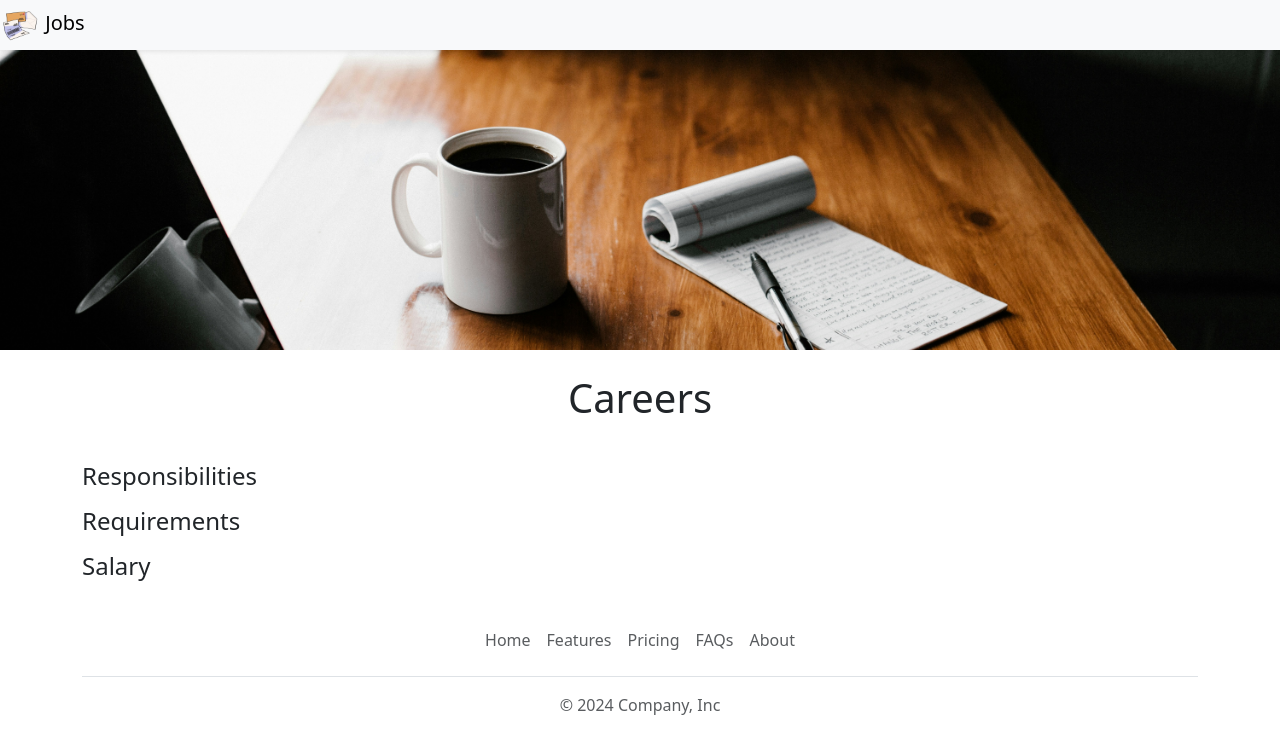
After one commit to GhoulRe/Job-portal-website, a Flask app: template templates/jobpage.html in a window 1280 px wide. The commit adds this page. Shown: the top 754 px of the page. Run offline with Flask 3, Linux system fonts and the light colour scheme; the template is opened without the code that fills it, so the values that code supplies are empty.

Commit message:
dynamic pages for each job

```diff
--- a/app.py
+++ b/app.py
@@ -1,5 +1,5 @@
 from flask import Flask, render_template, jsonify
-from database import load_jobs_from_db
+from database import load_jobs_from_db, load_work_from_db
 
 app = Flask(__name__)
 
@@ -15,6 +15,12 @@ def list_jobs():
   jobs = load_jobs_from_db()
   return jsonify(jobs)
 
-
+@app.route("/job/<id>")
+def show_job(id):
+  job=load_work_from_db(id)
+  if not job:
+    return "Not Found", 404
+  return render_template('jobpage.html',
+                         job=job)
 if __name__ == "__main__":
   app.run(host='0.0.0.0', debug=True)
--- a/templates/home.html
+++ b/templates/home.html
@@ -11,7 +11,9 @@
 </head>
 <body>
   {% include 'nav.html' %}
-  <img src="https://4b73d903-adb4-441d-a4ce-73599253a754-00-3syut7o23dyjt.sisko.replit.dev/static/careers.jpg" alt="banner"  style="object-fit:cover;height:300px;width:100%;>
+  <img src="https://4b73d903-adb4-441d-a4ce-73599253a754-00-3syut7o23dyjt.sisko.replit.dev/static/careers.jpg" alt="banner"  style="object-fit:cover;height:300px;width:100%;">
+  <div class="container">
+
   <h1 class="text-center mt-2 mb-4 p-3">Careers</h1>
   <div class="d-flex p-3">
     <div class="w-50">
@@ -32,5 +34,6 @@
     </div>
   </div>
   {% include 'footer.html' %}
+  </div>
 </body>
 </html>
--- a/templates/jobitem.html
+++ b/templates/jobitem.html
@@ -5,8 +5,10 @@
   {% if 'salary' in job %}
    <div><b>Salary:</b> {{job['salary']}}</div>
   {% endif %}
+    <div><b>Responsibilities:</b> {{job['responsibilites']}}</div>
+    <div><b>Requirements:</b> {{job['requirements']}}</div>
   </div>
   <div class="col-3">
-  <a href="mailto:zeroxzaber@gmail.com?subject=Application%20for%20{{job['Title']}}&body=My%20name%3A%20%3Cyour%20name%3E%0D%0A%0D%0AMy%20Resume%20link%3A%20%3Cresume%20link%3E%0D%0A%0D%0AMy%20LinkIn%20link%3A%20%3Clinkedin%20in%3E" type="button" class="btn btn-outline-primary">Apply</a>
+  <a href="/job/{{job['id']}}" type="button" class="btn btn-outline-primary">Apply</a>
   </div>
 </div>
--- /dev/null
+++ b/templates/jobpage.html
@@ -0,0 +1,34 @@
+<!DOCTYPE html>
+<html lang="en">
+<head>
+  <meta charset="UTF-8">
+  <meta http-equiv="X-UA-Compatible" content="IE=edge">
+  <meta name="viewport" content="width=device-width, initial-scale=1.0">
+  <title>{{job.title}} - Jobs Portal</title>
+  <link href="https://cdn.jsdelivr.net/npm/bootstrap@5.3.3/dist/css/bootstrap.min.css" rel="stylesheet" integrity="sha384-QWTKZyjpPEjISv5WaRU9OFeRpok6YctnYmDr5pNlyT2bRjXh0JMhjY6hW+ALEwIH" crossorigin="anonymous">
+</head>
+<body>
+  {% include 'nav.html' %}
+  <img src="https://4b73d903-adb4-441d-a4ce-73599253a754-00-3syut7o23dyjt.sisko.replit.dev/static/careers.jpg" alt="banner"  style="object-fit:cover;height:300px;width:100%;">
+  <div class="container">
+  <h1 class="text-center mt-2 mb-4 p-3">Careers</h1>
+  <h3 class="mb-2">{{job.title}}</h3>
+  <p class="lead mt-0">{{job.location}}</p>
+  <h4>Responsibilities</h3>
+    <ul>
+      {% for line in job.responsibilites.split("\n") %}
+      <li>{{line}}</li>
+      {% endfor %}
+    </ul>
+  <h4>Requirements</h3>
+    <ol>
+      {% for line in job.requirements.split("\n") %}
+      <li>{{line}}</li>
+      {% endfor %}
+    </ol>
+  <h4>Salary</h3>
+  <p>{{job.currency}}{{job.salary}}</p>
+  </div>
+  {% include 'footer.html' %}
+</body>
+</html>
--- a/templates/nav.html
+++ b/templates/nav.html
@@ -1,7 +1,7 @@
 <nav class="navbar bg-body-tertiary p-0 shadow-sm">
   <div class="container-fluid p-0">
     <div class="row">
-    <a class="navbar-brand" href="#">
+    <a class="navbar-brand" href="/">
        <img src="https://4b73d903-adb4-441d-a4ce-73599253a754-00-3syut7o23dyjt.sisko.replit.dev/static/letter-logo.png" alt="Careers" width="40" height="40">
       Jobs
     </a>
```
Also changed, not shown: database.py (+19 -6 lines), 1 other file.
